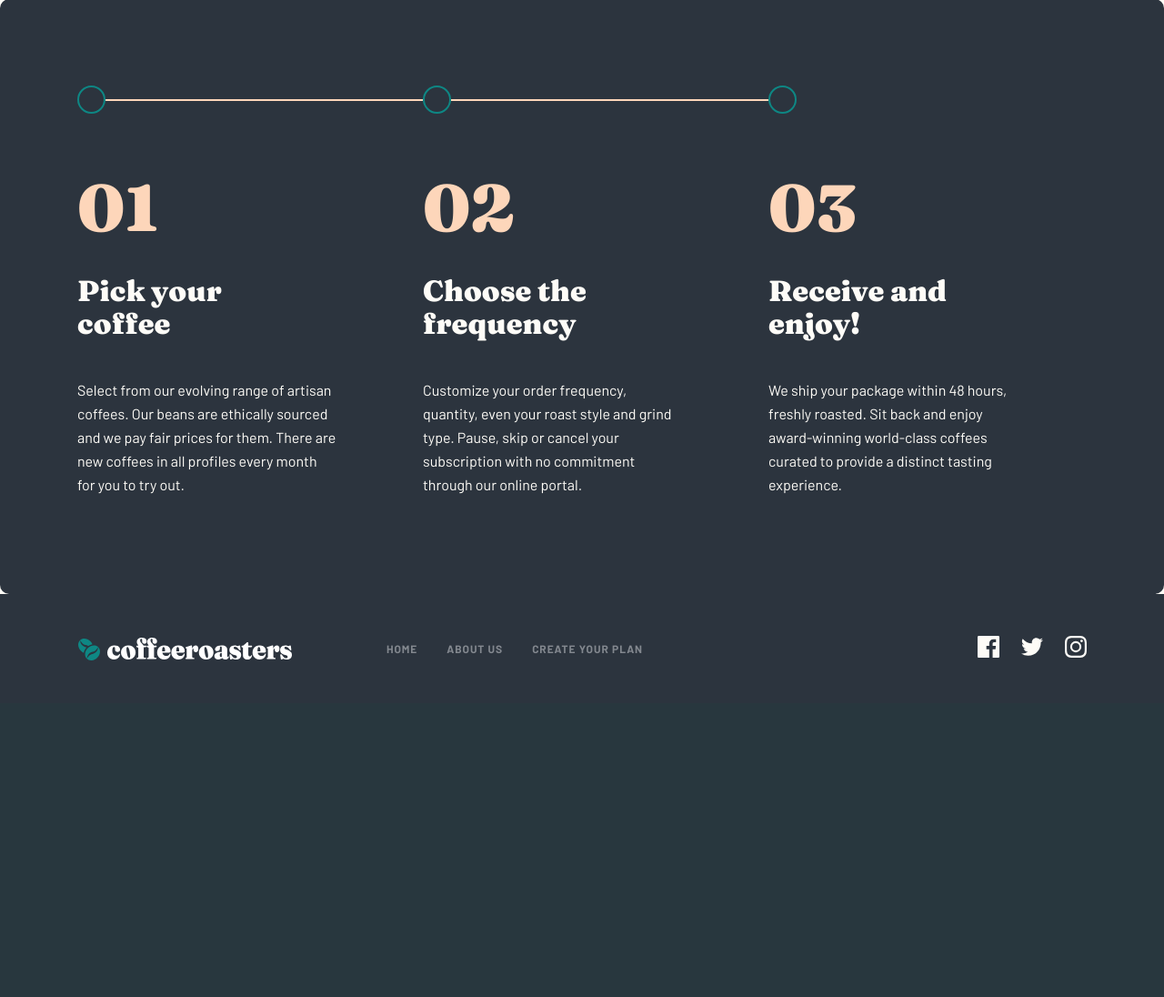
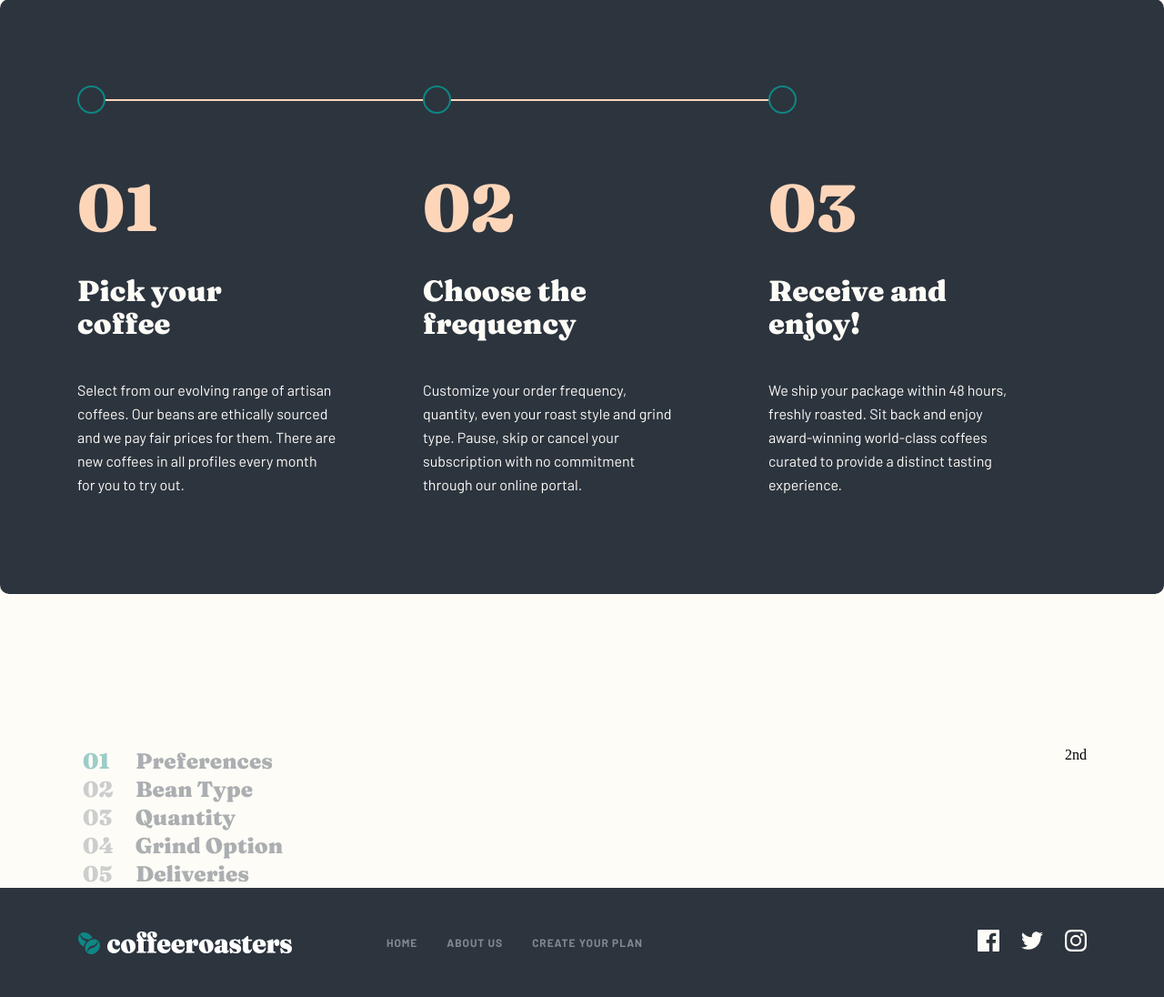
Before and after one commit to VillageR88/flask-coffeeroasters-subscription-site, a Flask app: page /create-your-plan in a window 1280 px wide. Shown: the part 764-1860 px from the top of the page at 91% size. Before the commit the page ends 1490 px from the top, so only its background shows below. Run offline with Flask 3, Linux system fonts and the light colour scheme.

Commit message:
initial block 3 left nav
Signed-off-by: VillageR88 <villager88pl@gmail.com>

```diff
--- a/app/app.py
+++ b/app/app.py
@@ -125,6 +125,13 @@ def get_context():
         "./components/twitter.html",
         "./components/instagram.html",
     ]
+    createPlanNav = [
+        "Preferences",
+        "Bean Type",
+        "Quantity",
+        "Grind Option",
+        "Deliveries",
+    ]
     context = {
         "siteTitle": "Coffeeroasters subscription site",
         "collection": collection,
@@ -132,6 +139,7 @@ def get_context():
         "howItWorks": howItWorks,
         "social": social,
         "headquarters": headquarters,
+        "createPlanNav": createPlanNav,
     }
     return context
 
--- a/app/static/css/create-your-plan.css
+++ b/app/static/css/create-your-plan.css
@@ -3,6 +3,24 @@
 .create-your-plan h3,
 .create-your-plan p {
   margin: 0;
+}
+
+.create-your-plan button {
+  background: none;
+  border: none;
+}
+
+.create-your-plan button:hover {
+  cursor: pointer;
+}
+
+.create-your-plan ul {
+  padding: 0;
+  margin: 0;
+}
+
+.create-your-plan li {
+  list-style-type: none;
 }
 
 main.create-your-plan > div:nth-of-type(1) {
@@ -59,3 +77,106 @@ main.create-your-plan .ulHowItWorks > li > h3 {
 main.create-your-plan .ulHowItWorks > li > p {
   color: #fefcf7;
 }
+
+main.create-your-plan > div:nth-of-type(3) {
+  margin-top: 168px;
+  max-width: 1110px;
+  width: 100%;
+  display: flex;
+  justify-content: space-between;
+}
+
+main.create-your-plan > div:nth-of-type(3) > ul:nth-of-type(1) {
+  display: flex;
+  flex-direction: column;
+}
+main.create-your-plan
+  > div:nth-of-type(3)
+  > ul:nth-of-type(1)
+  > li:nth-of-type(1)
+  > button {
+  display: flex;
+  gap: 28.5px;
+}
+
+main.create-your-plan
+  > div:nth-of-type(3)
+  > ul:nth-of-type(1)
+  > li:nth-of-type(2)
+  > button {
+  display: flex;
+  gap: 24.5px;
+}
+
+main.create-your-plan
+  > div:nth-of-type(3)
+  > ul:nth-of-type(1)
+  > li:nth-of-type(3)
+  > button {
+  display: flex;
+  gap: 25.5px;
+}
+
+main.create-your-plan
+  > div:nth-of-type(3)
+  > ul:nth-of-type(1)
+  > li:nth-of-type(4)
+  > button {
+  display: flex;
+  gap: 23.5px;
+}
+
+main.create-your-plan
+  > div:nth-of-type(3)
+  > ul:nth-of-type(1)
+  > li:nth-of-type(5)
+  > button {
+  display: flex;
+  gap: 25.5px;
+}
+
+main.create-your-plan > div:nth-of-type(3) > ul:nth-of-type(1) > li > button {
+  display: flex;
+}
+
+main.create-your-plan > div:nth-of-type(3) > ul:nth-of-type(1) > li > button {
+  font-family: fraunces;
+  font-size: 24px;
+  font-weight: var(--font-black);
+}
+
+main.create-your-plan
+  > div:nth-of-type(3)
+  > ul:nth-of-type(1)
+  > li
+  > button
+  > span {
+    opacity: 0.4;
+  }
+
+main.create-your-plan
+  > div:nth-of-type(3)
+  > ul:nth-of-type(1)
+  > li:nth-of-type(1)
+  > button
+  > span:nth-of-type(1) {
+  color: #0e8784;
+}
+
+main.create-your-plan
+  > div:nth-of-type(3)
+  > ul:nth-of-type(1)
+  > li
+  > button
+  > span:nth-of-type(1) {
+  color: #83888f;
+}
+
+main.create-your-plan
+  > div:nth-of-type(3)
+  > ul:nth-of-type(1)
+  > li
+  > button
+  > span:nth-of-type(2) {
+  color: #333d4b;
+}
--- /dev/null
+++ b/app/templates/create-your-plan/block3.html
@@ -0,0 +1,13 @@
+<div>
+  <ul>
+    {% for item in createPlanNav%}
+    <li>
+      <button>
+        <span>{{ "%02d"|format(loop.index) }}</span>
+        <span>{{ item }}</span>
+      </button>
+    </li>
+    {% endfor %}
+  </ul>
+  <div>2nd</div>
+</div>
--- a/app/templates/create-your-plan/page.html
+++ b/app/templates/create-your-plan/page.html
@@ -3,5 +3,6 @@
   <!-- prettier-ignore -->
   {% include './create-your-plan/block1.html' %}
   {% include './create-your-plan/block2.html' %}
+  {% include './create-your-plan/block3.html' %}
 </main>
 {% endblock %}
```
